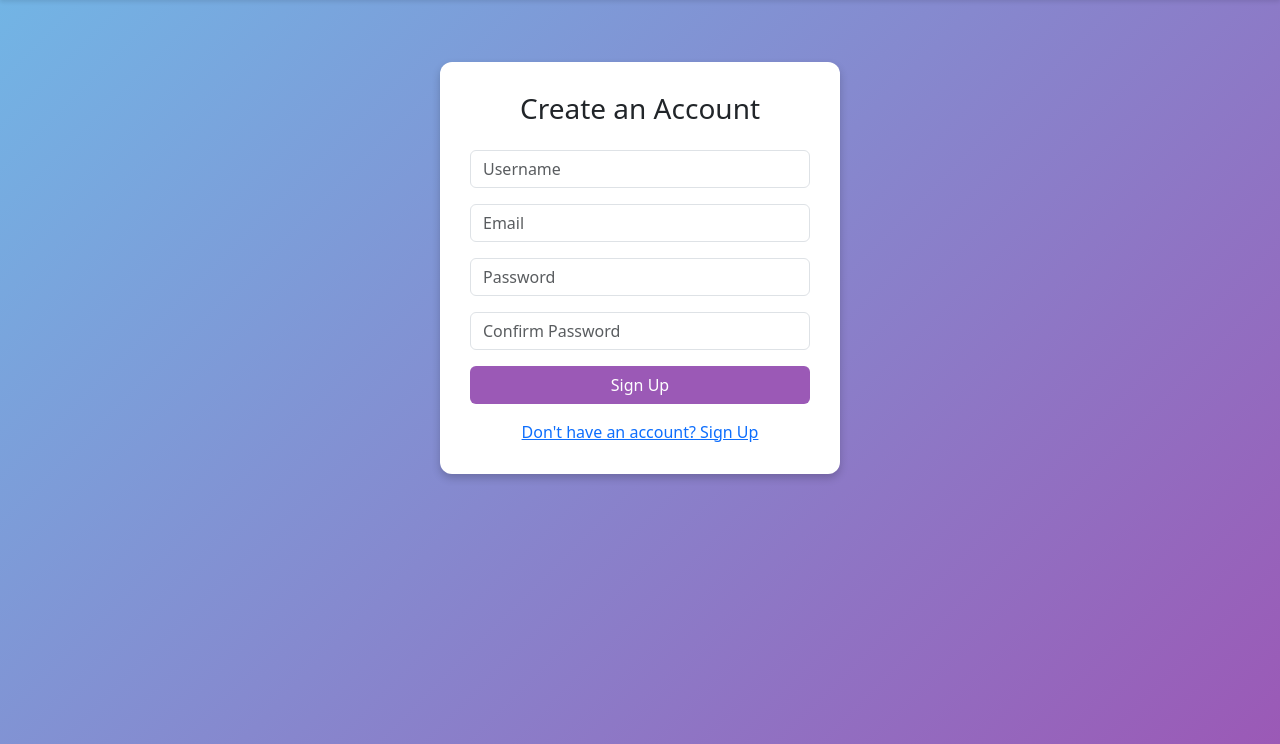
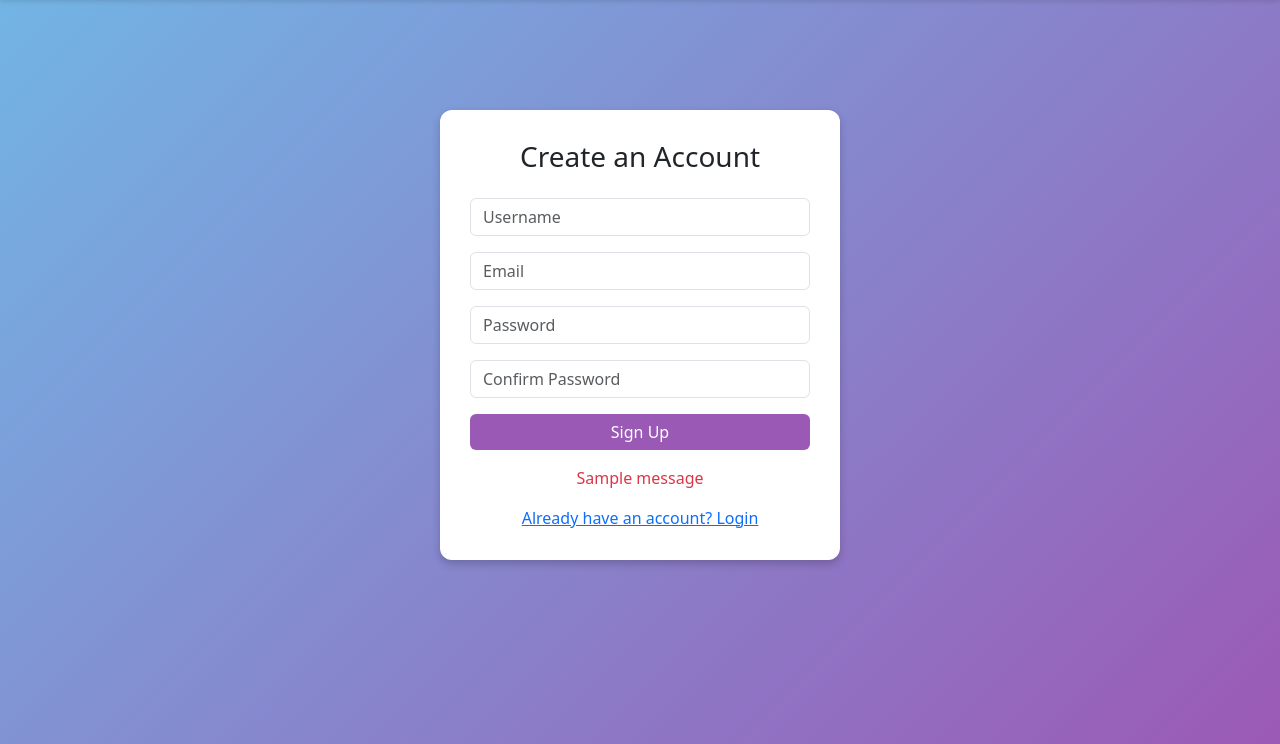
Before and after one commit to MahrZain/NASCON, a Django app: page /login/signup/ in a window 1280 px wide. Shown: the part 56-800 px from the top of the page. Run offline with Django 5.2, Linux system fonts and the light colour scheme; one stand-in notice (Sample message) is shown.

Commit message:
Refactor authentication views and templates for improved user experience; add redirection for logged-in users and enhance form styling.

```diff
--- a/mynascon/mynascon/urls.py
+++ b/mynascon/mynascon/urls.py
@@ -31,6 +31,8 @@ urlpatterns = [
     path('students/', include('students.urls')),
     path('login/', include('students.urls')),
     path('logout/', views.logout_view, name='logout'),
+    path('students/', include('students.urls')),
+    path('login/', views.login_view, name='login'),
+    path('signup/', views.signup_view, name='signup'),
     path('teacher/home/', views.teacherHome, name='teacher_home'),
-    path('students/', include('students.urls')),
-]
+    ]
--- a/mynascon/templates/header.html
+++ b/mynascon/templates/header.html
@@ -54,15 +54,18 @@
             box-shadow: none !important;
         }
 
-        .signup-btn {
-            background-color: #9b59b6;
-            color: white;
-            transition: 0.3s;
-        }
+        .signup-btn,
+.login-btn {
+    background-color: #9b59b6 !important;
+    color: white !important;
+    transition: 0.3s !important;
+    border: none;
+}
 
-        .signup-btn:hover {
-            background-color: #8e44ad;
-        }
+.signup-btn:hover,
+.login-btn:hover {
+    background-color: #8e44ad !important;
+}
 
         .message {
             color: #27ae60;
--- a/mynascon/templates/signup.html
+++ b/mynascon/templates/signup.html
@@ -4,20 +4,26 @@
 
 
 
-        <div class="container d-flex justify-content-center">
-            <div class="signup-container">
+    <div class="container d-flex justify-content-center align-items-center">
+        <div class="signup-container mt-5">
           <h3 class="text-center mb-4">Create an Account</h3>
           <form method="post" action="{% url 'signup' %}">
             {% csrf_token %}
-                    <input type="text" name="username" class="form-control mb-3" id="username" placeholder="Username" required>
-                    <input type="email" name="email" class="form-control mb-3" id="email" placeholder="Email" required>
-                    <input type="password" name="password1" class="form-control mb-3" id="password1" placeholder="Password" required>
-                    <input type="password" name="password2" class="form-control mb-3" id="password2" placeholder="Confirm Password" required>
-                    <button type="submit" class="btn signup-btn w-100">Sign Up</button>
-                    <div class="message" id="message"></div>
+            <input type="text" name="username" class="form-control mb-3" placeholder="Username" required />
+            <input type="email" name="email" class="form-control mb-3" placeholder="Email" required />
+            <input type="password" name="password1" class="form-control mb-3" placeholder="Password" required />
+            <input type="password" name="password2" class="form-control mb-3" placeholder="Confirm Password" required />
+            <button type="submit" class="btn signup-btn btn-main w-100">Sign Up</button>
           </form>
+          {% if messages %}
             <div class="text-center mt-3">
-                    <a href="{% url 'signup' %}">Don't have an account? Sign Up</a>
+              {% for message in messages %}
+                <div class="text-danger">{{ message }}</div>
+              {% endfor %}
+            </div>
+          {% endif %}
+          <div class="text-center mt-3">
+            <a href="{% url 'login' %}">Already have an account? Login</a>
           </div>
         </div>
       </div>
```
Also changed, not shown: mynascon/mynascon/views.py (+11 -4 lines), mynascon/templates/login.html (+10 -4 lines), mynascon/db.sqlite3. Lines whose indentation alone changed are shown as unchanged.
